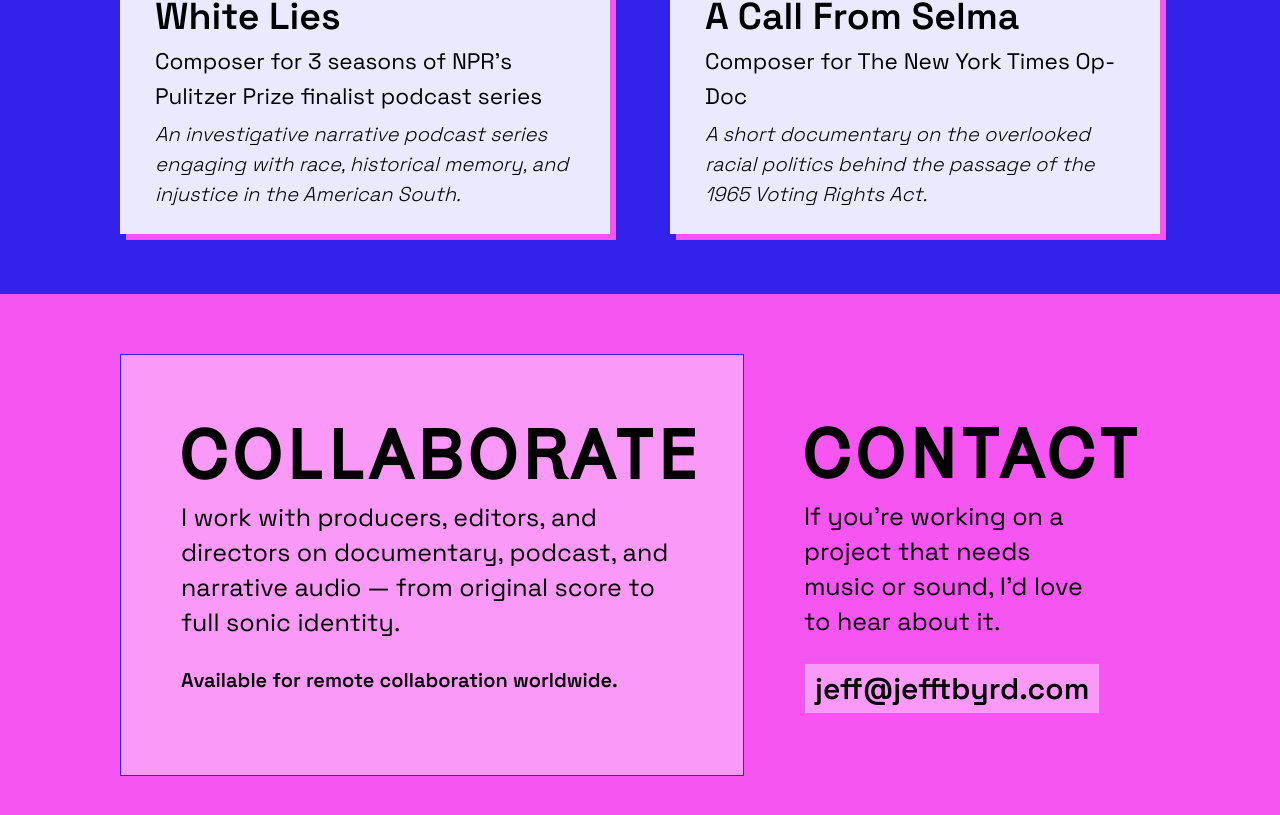
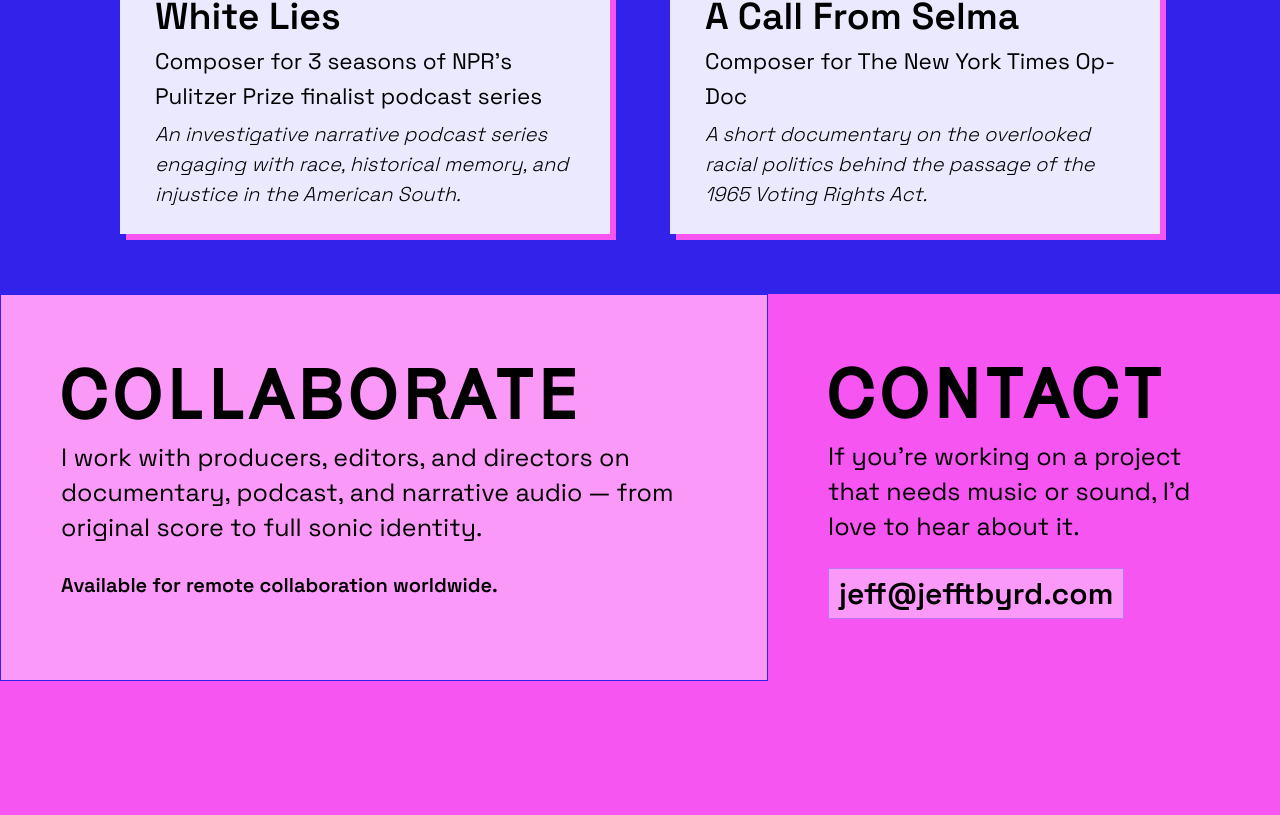
Before and after one commit to jefftbyrd/jefftbyrd.com, a Next.js app: page / in a window 1280 px wide. Shown: the part 1229-2044 px from the top of the page. After the commit the page ends 1910 px from the top, so only its background shows below. Built offline with nearby package versions, Linux system fonts and the light colour scheme.

Commit message:
update homepage

```diff
--- a/src/app/page.tsx
+++ b/src/app/page.tsx
@@ -29,9 +29,9 @@ export default async function Index() {
         <Reel />
       </div>
 
-      <div className="gap-6 lg:gap-12 landing flex flex-col pb-24">
+      <div className="landing flex flex-col pb-12 lg:pb-0">
         <Selected />
-        <div className="lg:grid grid-cols-5 px-4 lg:px-24">
+        <div className="lg:grid grid-cols-5">
           <Collaborate />
           <Contact />
         </div>
```
